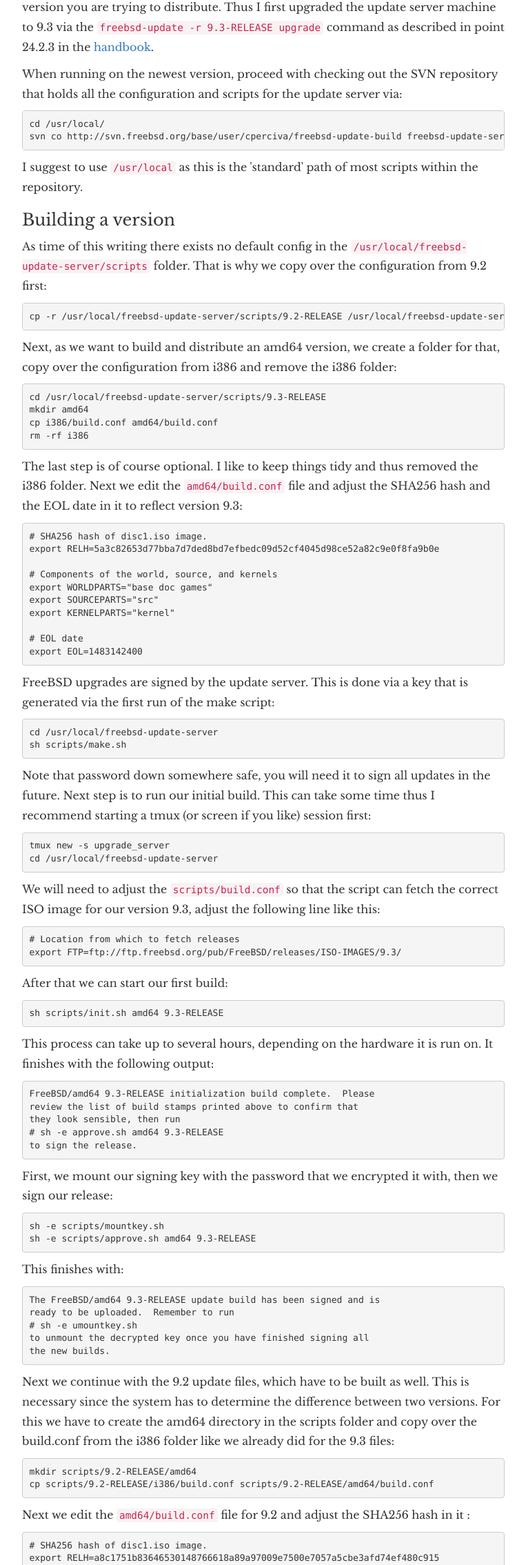
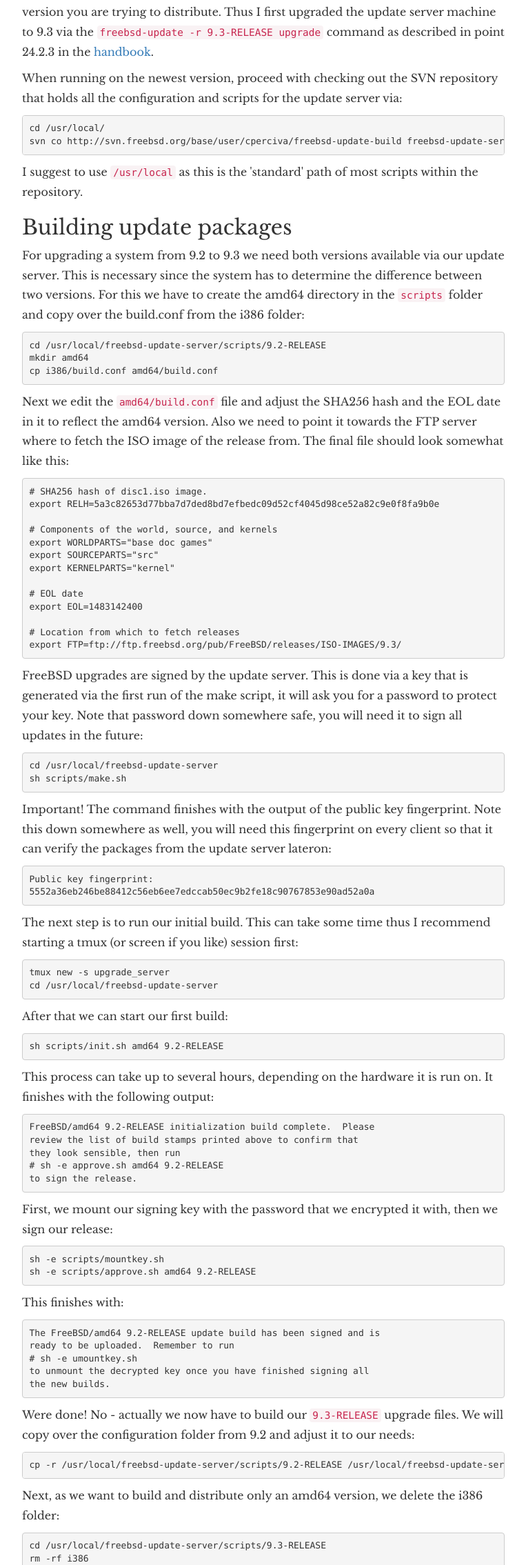
Before and after one commit to tkaymak/tkaymak.github.io, a plain HTML site: page freebsd-update-server.html in a window 1280 px wide. Shown: the part 531-2800 px from the top of the page at 69% size, without its empty margins (258-1021 px from the left). Drawn offline with nearby package versions, Linux system fonts and the light colour scheme.

Commit message:
adding more steps, reorganzing blogpost

```diff
--- a/freebsd-update-server.html
+++ b/freebsd-update-server.html
@@ -61,7 +61,7 @@ took a significant amount of time to fetch all the necessary files from the
 official servers.</p>
 <p>That is why we started to run our own internal FreeBSD update server. There exist
 some documentation for this inside the official <a href="https://www.freebsd.org/doc/en_US.ISO8859-1/articles/freebsd-update-server/article.html">handbook</a> which formed the basis for this blog post.</p>
-<h3>Prerequisites</h3>
+<h2>Prerequisites</h2>
 <p>Important to know is that the update server has to run a newer version than the
 version you are trying to distribute. Thus I first upgraded the update server
 machine to 9.3 via the <code>freebsd-update -r 9.3-RELEASE upgrade</code> command as
@@ -75,25 +75,21 @@ svn co http://svn.freebsd.org/base/user/cperciva/freebsd-update-build freebsd-up
 
 <p>I suggest to use <code>/usr/local</code> as this is the 'standard' path of most scripts
 within the repository.</p>
-<h3>Building a version</h3>
-<p>As time of this writing there exists no default config in the <code>/usr/local/freebsd-update-server/scripts</code>
-folder. That is why we copy over the configuration from 9.2 first:</p>
-<div class="highlight"><pre>cp -r /usr/local/freebsd-update-server/scripts/9.2-RELEASE /usr/local/freebsd-update-server/scripts/9.3-RELEASE
+<h2>Building update packages</h2>
+<p>For upgrading a system from 9.2 to 9.3 we need both versions available via our
+update server. This is necessary since the system has to determine the difference
+between two versions. For this we have to create the amd64 directory in the <code>scripts</code>
+folder and copy over the build.conf from the i386 folder:</p>
+<div class="highlight"><pre>cd /usr/local/freebsd-update-server/scripts/9.2-RELEASE
+mkdir amd64
+cp i386/build.conf amd64/build.conf
 </pre></div>
 
 
-<p>Next, as we want to build and distribute an amd64 version, we create a folder
-for that, copy over the configuration from i386 and remove the i386 folder:</p>
-<div class="highlight"><pre>cd /usr/local/freebsd-update-server/scripts/9.3-RELEASE
-mkdir amd64
-cp i386/build.conf amd64/build.conf
-rm -rf i386
-</pre></div>
-
-
-<p>The last step is of course optional. I like to keep things tidy and thus removed
-the i386 folder. Next we edit the <code>amd64/build.conf</code> file and adjust
-the SHA256 hash and the EOL date in it to reflect version 9.3:</p>
+<p>Next we edit the <code>amd64/build.conf</code> file and adjust
+the SHA256 hash and the EOL date in it to reflect the amd64 version. Also we need to
+point it towards the FTP server where to fetch the ISO image of the release from.
+The final file should look somewhat like this:</p>
 <div class="highlight"><pre># SHA256 hash of disc1.iso image.
 export RELH=5a3c82653d77bba7d7ded8bd7efbedc09d52cf4045d98ce52a82c9e0f8fa9b0e
 
@@ -104,42 +100,47 @@ export KERNELPARTS=&quot;kernel&quot;
 
 # EOL date
 export EOL=1483142400
+
+# Location from which to fetch releases
+export FTP=ftp://ftp.freebsd.org/pub/FreeBSD/releases/ISO-IMAGES/9.3/
 </pre></div>
 
 
 <p>FreeBSD upgrades are signed by the update server. This is done via a key that is
-generated via the first run of the make script:</p>
+generated via the first run of the make script, it will ask you for a password to
+protect your key. Note that password down somewhere safe, you will need it to sign
+all updates in the future:</p>
 <div class="highlight"><pre>cd /usr/local/freebsd-update-server
 sh scripts/make.sh
 </pre></div>
 
 
-<p>Note that password down somewhere safe, you will need it to sign all updates in
-the future. Next step is to run our initial build. This can take some time thus
+<p>Important! The command finishes with the output of the public key fingerprint. Note
+this down somewhere as well, you will need this fingerprint on every client so that
+it can verify the packages from the update server lateron:</p>
+<div class="highlight"><pre>Public key fingerprint:
+5552a36eb246be88412c56eb6ee7edccab50ec9b2fe18c90767853e90ad52a0a
+</pre></div>
+
+
+<p>The next step is to run our initial build. This can take some time thus
 I recommend starting a tmux (or screen if you like) session first:</p>
 <div class="highlight"><pre>tmux new -s upgrade_server
 cd /usr/local/freebsd-update-server
 </pre></div>
 
 
-<p>We will need to adjust the <code>scripts/build.conf</code> so that the script can fetch the
-correct ISO image for our version 9.3, adjust the following line like this:</p>
-<div class="highlight"><pre># Location from which to fetch releases
-export FTP=ftp://ftp.freebsd.org/pub/FreeBSD/releases/ISO-IMAGES/9.3/
-</pre></div>
-
-
 <p>After that we can start our first build:</p>
-<div class="highlight"><pre>sh scripts/init.sh amd64 9.3-RELEASE
+<div class="highlight"><pre>sh scripts/init.sh amd64 9.2-RELEASE
 </pre></div>
 
 
 <p>This process can take up to several hours, depending on the hardware it is run
 on. It finishes with the following output:</p>
-<div class="highlight"><pre>FreeBSD/amd64 9.3-RELEASE initialization build complete.  Please
+<div class="highlight"><pre>FreeBSD/amd64 9.2-RELEASE initialization build complete.  Please
 review the list of build stamps printed above to confirm that
 they look sensible, then run
-# sh -e approve.sh amd64 9.3-RELEASE
+# sh -e approve.sh amd64 9.2-RELEASE
 to sign the release.
 </pre></div>
 
@@ -147,12 +148,12 @@ to sign the release.
 <p>First, we mount our signing key with the password that we encrypted it with,
 then we sign our release:</p>
 <div class="highlight"><pre>sh -e scripts/mountkey.sh
-sh -e scripts/approve.sh amd64 9.3-RELEASE
+sh -e scripts/approve.sh amd64 9.2-RELEASE
 </pre></div>
 
 
 <p>This finishes with:</p>
-<div class="highlight"><pre>The FreeBSD/amd64 9.3-RELEASE update build has been signed and is
+<div class="highlight"><pre>The FreeBSD/amd64 9.2-RELEASE update build has been signed and is
 ready to be uploaded.  Remember to run
 # sh -e umountkey.sh
 to unmount the decrypted key once you have finished signing all
@@ -160,49 +161,57 @@ the new builds.
 </pre></div>
 
 
-<p>Next we continue with the 9.2 update files, which have to be built as well. This
-is necessary since the system has to determine the difference between two
-versions. For this we have to create the amd64 directory in the scripts folder
-and copy over the build.conf from the i386 folder like we already did for the
-9.3 files:</p>
-<div class="highlight"><pre>mkdir scripts/9.2-RELEASE/amd64
-cp scripts/9.2-RELEASE/i386/build.conf scripts/9.2-RELEASE/amd64/build.conf
+<p>Were done! No - actually we now have to build our <code>9.3-RELEASE</code> upgrade files.
+We will copy over the configuration folder from 9.2 and adjust it to our needs:</p>
+<div class="highlight"><pre>cp -r /usr/local/freebsd-update-server/scripts/9.2-RELEASE /usr/local/freebsd-update-server/scripts/9.3-RELEASE
 </pre></div>
 
 
-<p>Next we edit the <code>amd64/build.conf</code> file for 9.2 and adjust
-the SHA256 hash in it :</p>
-<div class="highlight"><pre># SHA256 hash of disc1.iso image.
-export RELH=a8c1751b83646530148766618a89a97009e7500e7057a5cbe3afd74ef480c915
+<p>Next, as we want to build and distribute only an amd64 version, we delete the
+i386 folder:</p>
+<div class="highlight"><pre>cd /usr/local/freebsd-update-server/scripts/9.3-RELEASE
+rm -rf i386
 </pre></div>
 
 
-<p>We will need to adjust the <code>scripts/build.conf</code> so that the script can fetch the
-correct ISO image for the version 9.2, adjust the following line like this:</p>
-<div class="highlight"><pre># Location from which to fetch releases
-export FTP=ftp://ftp.freebsd.org/pub/FreeBSD/releases/ISO-IMAGES/9.2/
+<p>Let's adjust the <code>amd64/build.conf</code> file for 9.3:</p>
+<div class="highlight"><pre># SHA256 hash of disc1.iso image.
+export RELH=5a3c82653d77bba7d7ded8bd7efbedc09d52cf4045d98ce52a82c9e0f8fa9b0e
+
+# Components of the world, source, and kernels
+export WORLDPARTS=&quot;base doc games&quot;
+export SOURCEPARTS=&quot;src&quot;
+export KERNELPARTS=&quot;kernel&quot;
+
+# EOL date
+export EOL=1483142400
+
+# Location from which to fetch releases
+export FTP=ftp://ftp.freebsd.org/pub/FreeBSD/releases/ISO-IMAGES/9.3/
 </pre></div>
 
 
-<p>And fire off our build of the 9.2-RELEASE:</p>
-<div class="highlight"><pre>sh scripts/init.sh amd64 9.2-RELEASE
+<p>And fire off our build of the 9.3-RELEASE:</p>
+<div class="highlight"><pre>cd /usr/local/freebsd-update-server
+sh scripts/init.sh amd64 9.3-RELEASE
 </pre></div>
 
 
 <p>This will complete with:</p>
-<div class="highlight"><pre>FreeBSD/amd64 9.2-RELEASE initialization build complete.  Please
+<div class="highlight"><pre>FreeBSD/amd64 9.3-RELEASE initialization build complete.  Please
 review the list of build stamps printed above to confirm that
 they look sensible, then run
-# sh -e approve.sh amd64 9.2-RELEASE
+# sh -e approve.sh amd64 9.3-RELEASE
 </pre></div>
 
 
-<p>To mount the key and sign the release run:</p>
-<div class="highlight"><pre>sh -e scripts/approve.sh amd64 9.2-RELEASE
+<p>To sign the release run the approve script again (if you unmounted the
+key in the meantime don't forget to mount it again via <code>sh -e scripts/mountkey.sh</code>:</p>
+<div class="highlight"><pre>sh -e scripts/approve.sh amd64 9.3-RELEASE
 </pre></div>
 
 
-<p>Then build the upgrade patches between 9.2 and 9.3 via:</p>
+<p>The last step is to build the upgrade patches between 9.2 and 9.3 via:</p>
 <div class="highlight"><pre>sh tools/build-upgrade-patches.sh pub/ amd64 9.3-RELEASE 9.2-RELEASE
 </pre></div>
 
```
